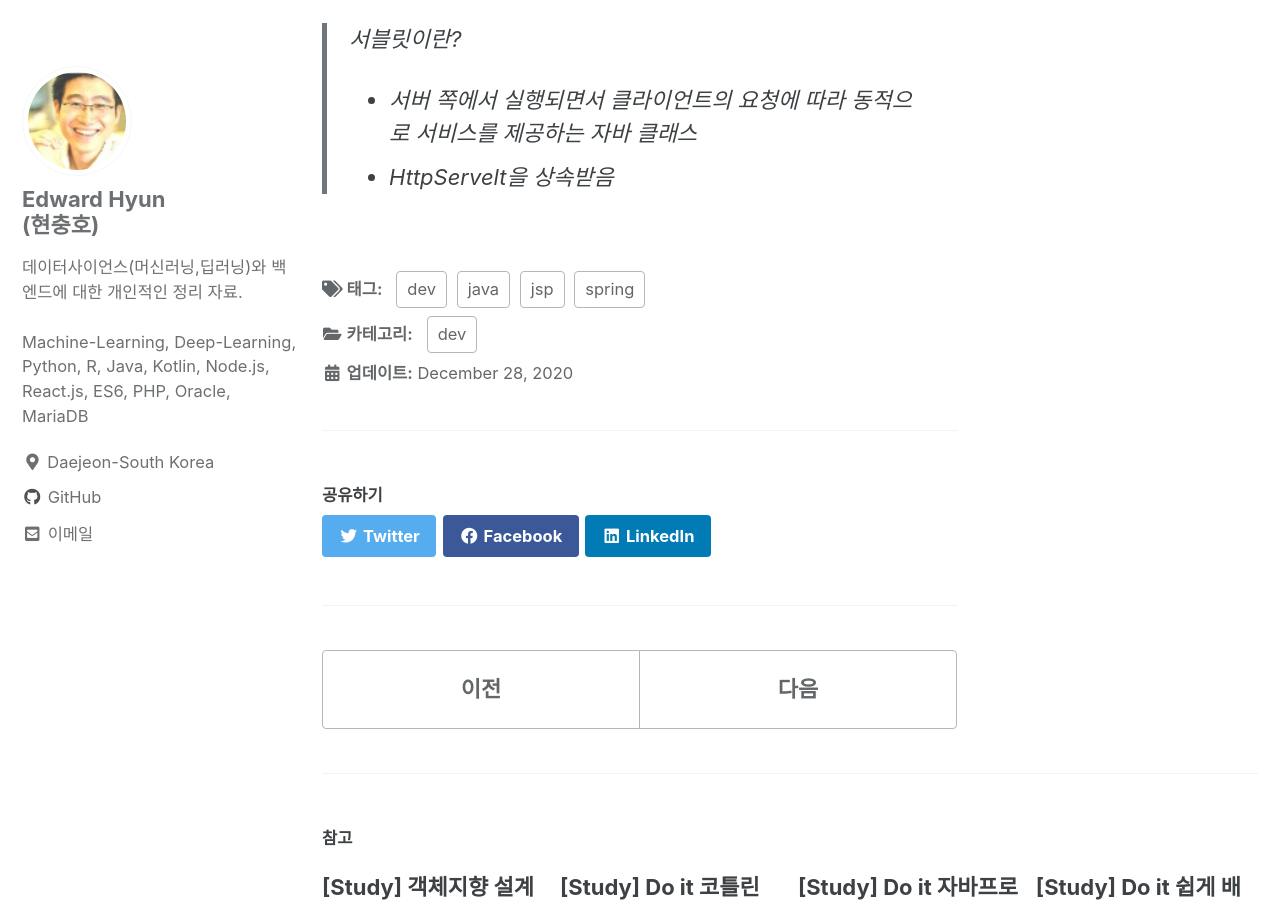
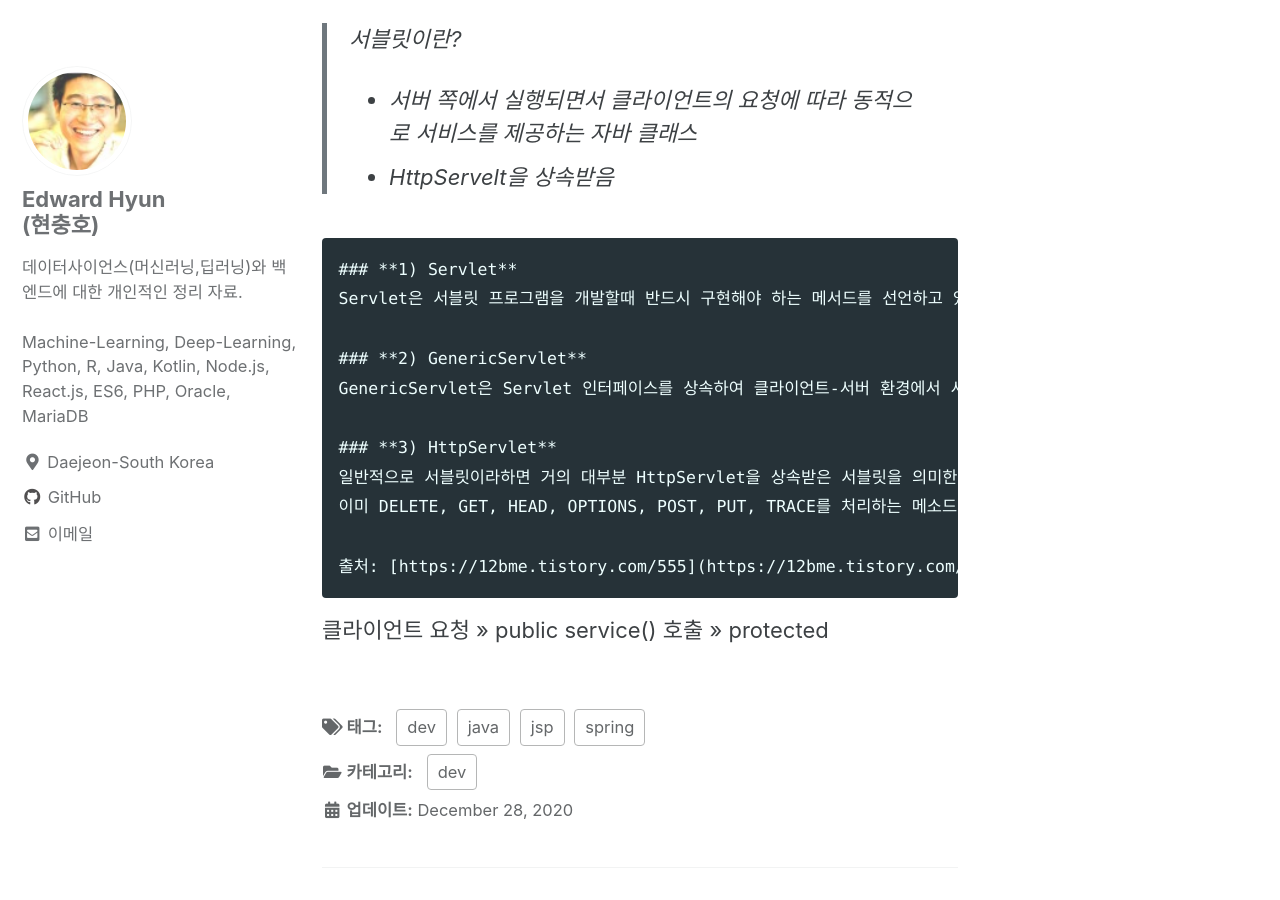
Before and after one commit to iamhch24/iamhch24.github.io, a Jekyll site: the page built from _posts/2020-12-28-[Study] 자바 웹을 다루는 기술.md, in a window 1280 px wide and 900 px high, scrolled down 3279 px. Built offline with Jekyll 4.4.1, drawn with Linux system fonts in a browser that asks for light colours; cached includes are drawn as plain includes.

Commit message:
_posts/2020-12-28-[Study] 자바 웹을 다루는 기술.md updated from https://stackedit.io/

````diff
--- a/_posts/2020-12-28-[Study] 자바 웹을 다루는 기술.md
+++ b/_posts/2020-12-28-[Study] 자바 웹을 다루는 기술.md
@@ -102,8 +102,23 @@ server.xml
 * 서버 쪽에서 실행되면서 클라이언트의 요청에 따라 동적으로 서비스를 제공하는 자바 클래스
 * HttpServelt을 상속받음
 
+```
+### **1) Servlet**
+Servlet은 서블릿 프로그램을 개발할때 반드시 구현해야 하는 메서드를 선언하고 있는 인터페이스이다.  **이 표준을 구현해야 서블릿 컨테이너가 해당 서블릿을 실행할수 있다.**
 
+### **2) GenericServlet**
+GenericServlet은 Servlet 인터페이스를 상속하여 클라이언트-서버 환경에서 서버단의 애플리케이션으로서 필요한 기능을 구현한 추상클래스이다. service() 메서드를 제외한 모든 메서드를 재정의하여 적절한 기능으로 구현했다. GenericServlet 클래스를 상속하면 애플리케이션의 프로토콜에 따라 메서드 재정의 구문을 적용해야 한다.
+
+### **3) HttpServlet**
+일반적으로 서블릿이라하면 거의 대부분 HttpServlet을 상속받은 서블릿을 의미한다. HttpServlet은 GenericServlet을 상속받았으며, GenericServlet의 유일한 추상 메서드인 service를 HTTP 프로토콜 요청 메서드에 적합하게 재구현해놨다.
+이미 DELETE, GET, HEAD, OPTIONS, POST, PUT, TRACE를 처리하는 메소드가 모두 정의되어 있다.
+
+출처: [https://12bme.tistory.com/555](https://12bme.tistory.com/555) [길은 가면, 뒤에 있다.]
+```
+
+클라이언트 요청 >> public service() 호출 >> protected
 <!--stackedit_data:
-eyJoaXN0b3J5IjpbOTQ2MjkwNzI5LC01MjIzMTQyMDMsLTEyND
-I0ODc3ODAsLTIwMjU4NDA0ODksODI2NjExNDk2XX0=
+eyJoaXN0b3J5IjpbLTEyNDA1OTkwMDcsOTQ2MjkwNzI5LC01Mj
+IzMTQyMDMsLTEyNDI0ODc3ODAsLTIwMjU4NDA0ODksODI2NjEx
+NDk2XX0=
 -->
````
